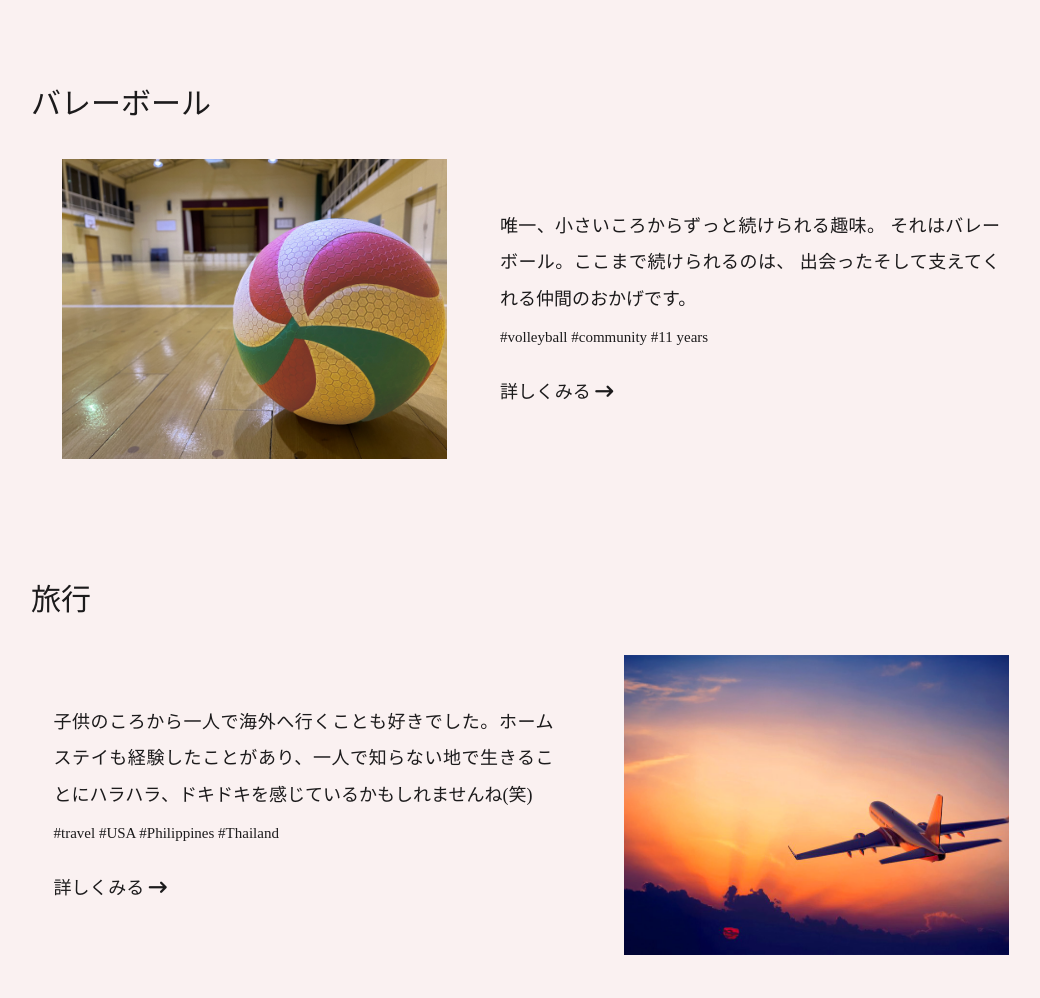
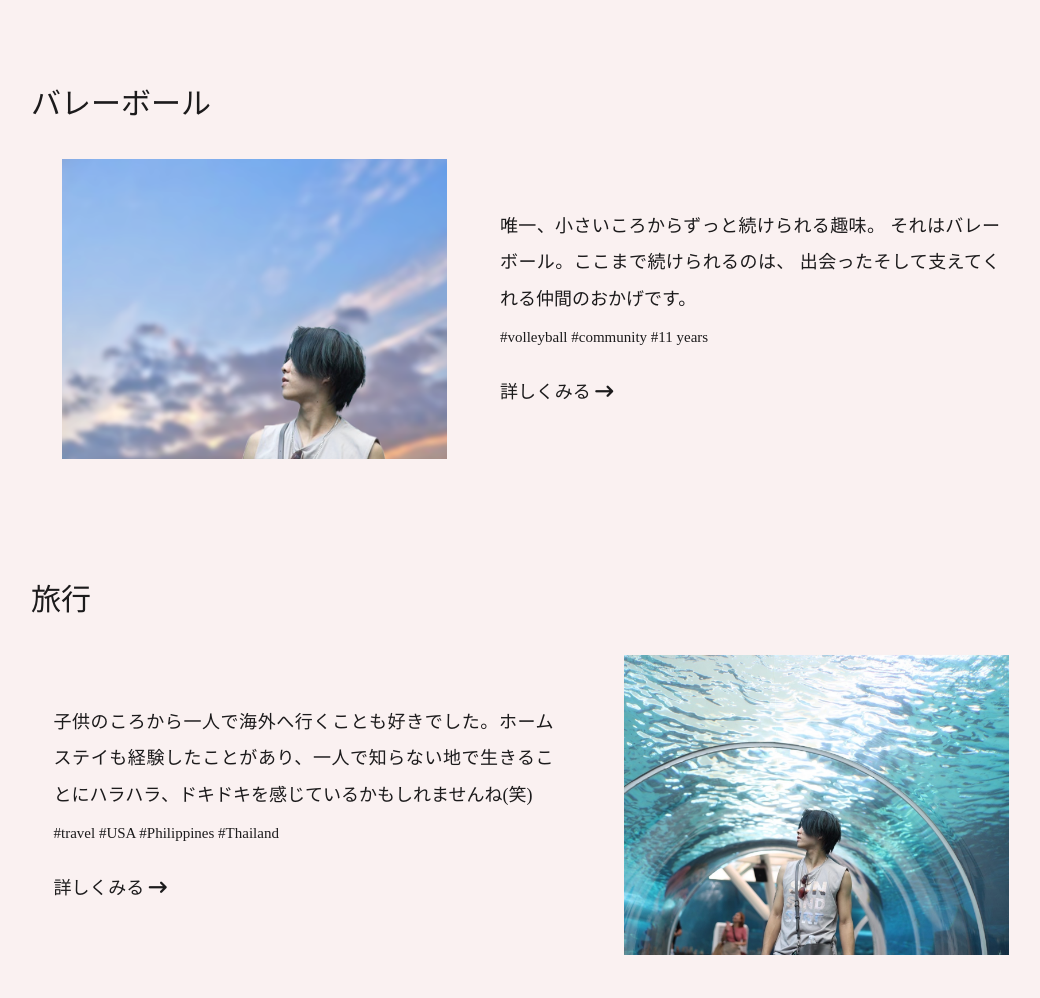
Before and after one commit to Yuyadesu1020/-webdesign, a plain HTML site: page index.html in a window 1280 px wide. Shown: the part 817-1815 px from the top of the page, without its empty margins (109-1149 px from the left). Drawn offline with nearby package versions, Linux system fonts and the light colour scheme; a web font is replaced by a local one.

Commit message:
画像編集　テスト

```diff
--- a/sass/top.scss
+++ b/sass/top.scss
@@ -213,7 +213,7 @@
         display: block;
         width: 100%;
         height: 100%;
-        background: url("/img/volleyball.jpg");
+        background: url("../img/Hero＿切り抜き.png");
         background-position: center;
         background-repeat: no-repeat;
         background-size: cover;
@@ -265,7 +265,7 @@
         display: block;
         width: 100%;
         height: 100%;
-        background: url("/img/airplane.jpg");
+        background: url("../img/Hero.jpg");
         background-repeat: no-repeat;
         background-position: center;
         background-size: cover;
```
Also changed, not shown: top.css, 1 other file.
